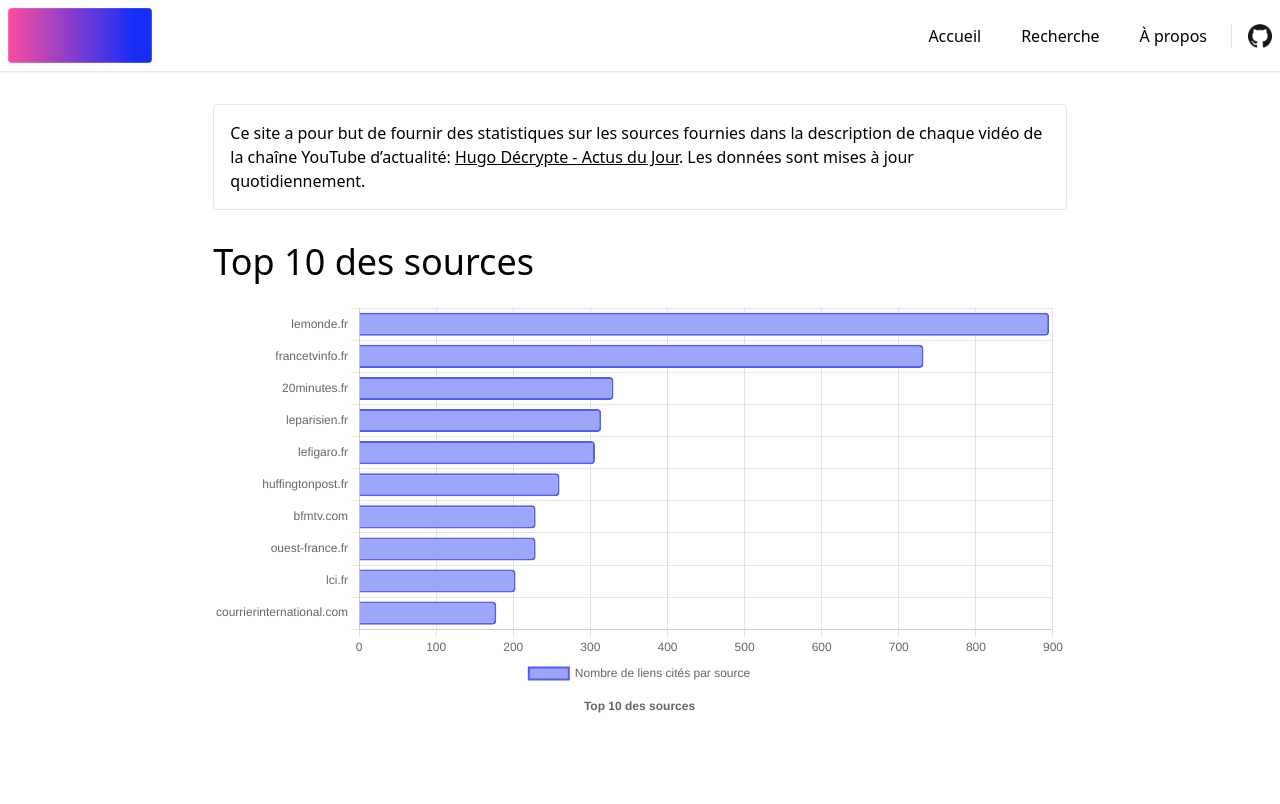
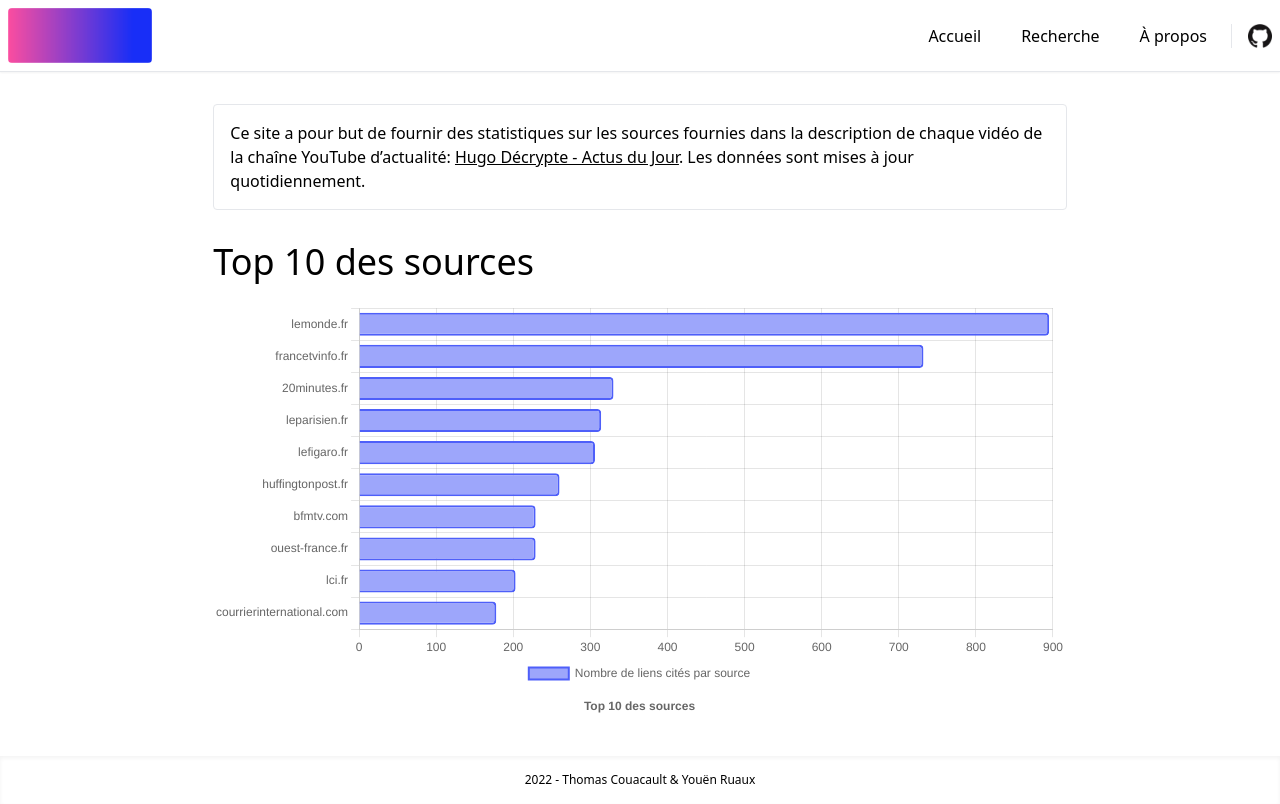
Before and after one commit to Sources-Hugo-Decrypte/sources-hugo-decrypte-web, a React (Create React App) app: page / in a window 1280 px wide. Built offline with nearby package versions, Linux system fonts and the light colour scheme.

Commit message:
Create Footer component

```diff
--- a/src/Components/App.tsx
+++ b/src/Components/App.tsx
@@ -1,8 +1,7 @@
 import Header from './Header/Header';
-import Remark from "./Remark/Remark";
-import Top10 from "./Top10/Top10";
-
-
+import Remark from './Remark/Remark';
+import Top10 from './Top10/Top10';
+import Footer from './Footer/Footer'
 
 function App() {
 
@@ -16,6 +15,7 @@ function App() {
       <Header />
       <Remark />
       <Top10 {...{labels, totalLinks, percentages}} />
+      <Footer />
     </>
   );
 }
--- /dev/null
+++ b/src/Components/Footer/Footer.tsx
@@ -0,0 +1,7 @@
+function Footer() {
+    return <footer>
+        <p className="text-center mt-8 text-xs shadow-inner py-4">2022 - Thomas Couacault &amp; Youën Ruaux</p>
+    </footer>
+}
+
+export default Footer
```
